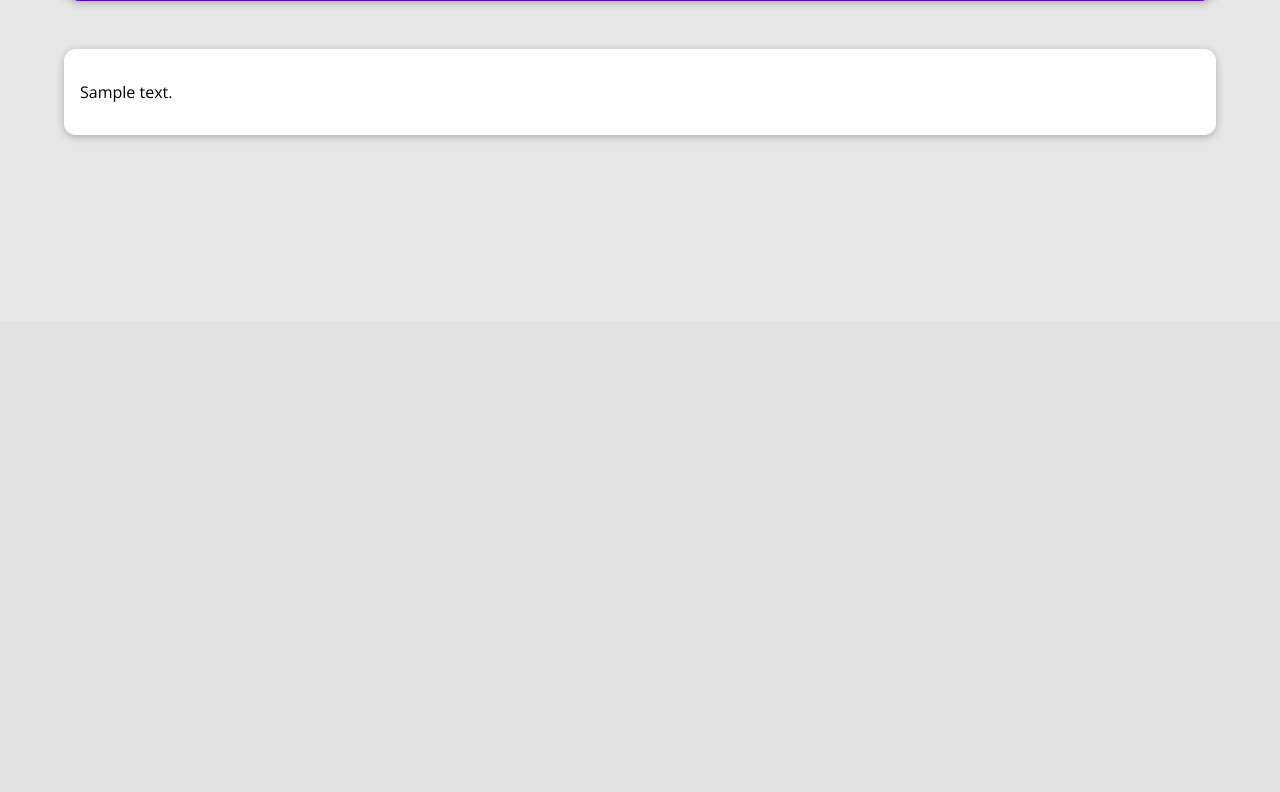
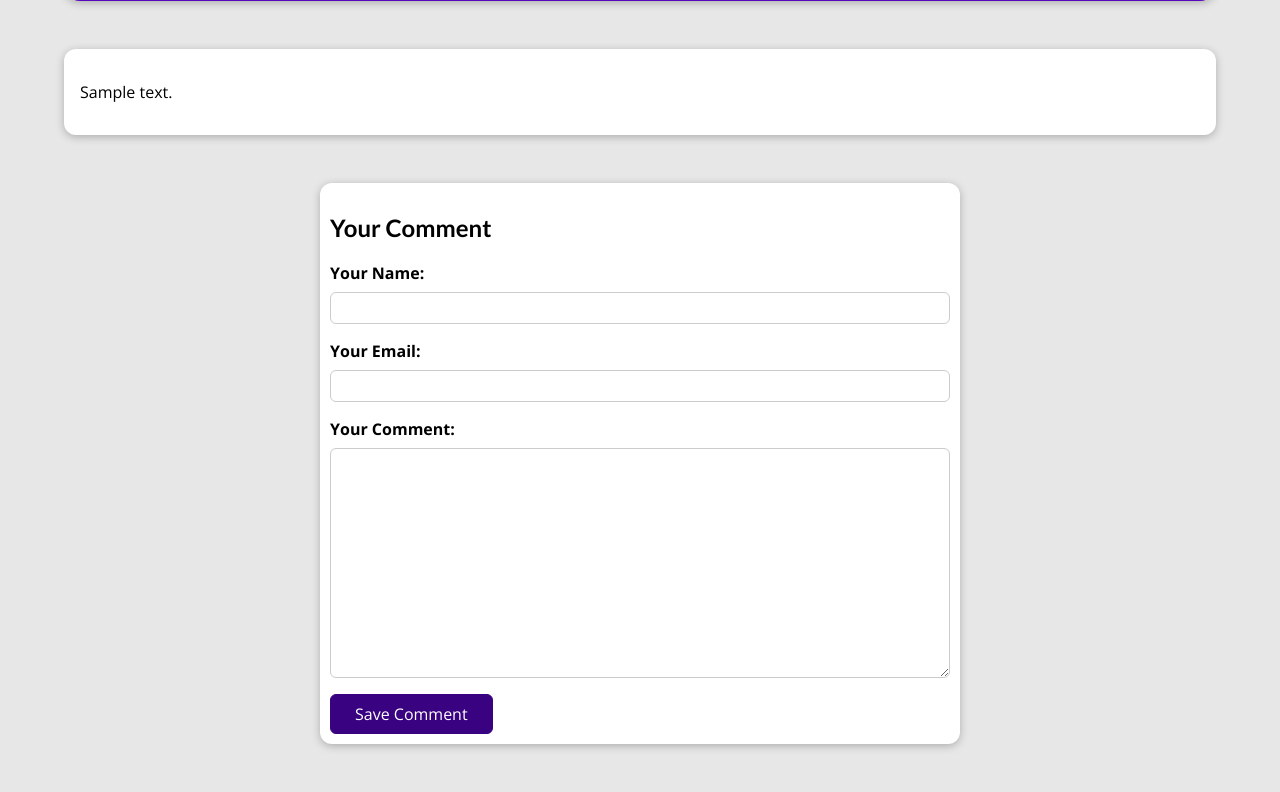
Before and after one commit to tahanyAli/blog, a Django app: a page that uses blog/templates/blog/post-detail.html in a window 1280 px wide. Shown: the part 479-1271 px from the top of the page. Before the commit the page ends 618 px from the top, so only its background shows below. Run offline with Django 4.2, Linux system fonts and the light colour scheme; tables that the repository leaves empty hold one stand-in row (values such as "Sample post"); grey boxes marked "Sample" are stand-in pictures.

Commit message:
feat:adding images and comments

```diff
--- /dev/null
+++ b/blog/forms.py
@@ -0,0 +1,11 @@
+from django import forms
+from .models import Comment
+class CommentForm(forms.ModelForm):
+    class Meta:
+        model = Comment
+        exclude = ["post"]
+        labels = {
+            "user_name": "Your Name",
+            "user_email": "Your Email",
+            "text":"Your Comment"
+        }
--- a/blog/models.py
+++ b/blog/models.py
@@ -19,9 +19,16 @@ class Author(models.Model):
 class Post(models.Model):
     title = models.CharField(max_length=150)
     excerpt = models.CharField(max_length=200)
-    image_name = models.CharField(max_length=100)
+    # image_name = models.CharField(max_length=100)
+    image = models.ImageField(upload_to='posts', null=True)
     date = models.DateField(auto_now=True)
     slug = models.SlugField(unique=True, db_index=True)
     content = models.TextField(validators=[MinLengthValidator])
     author = models.ForeignKey(Author,null=True, on_delete=models.SET_NULL, related_name="posts")
     tags = models.ManyToManyField(Tag)
+
+class Comment(models.Model):
+    user_name = models.CharField(max_length=120)
+    user_email = models.EmailField()
+    text = models.TextField(max_length=400)
+    post = models.ForeignKey(Post, on_delete=models.CASCADE, related_name="comments")
--- a/blog/static/blog/post-detail.css
+++ b/blog/static/blog/post-detail.css
@@ -71,3 +71,44 @@ main {
     padding: 0.5rem 1rem;
     border-radius: 8px;
 }
+
+.form-control {
+    margin-bottom: 1rem;
+}
+.form-control label {
+    font-weight: bold;
+    margin-bottom: 0.5rem;
+    display: block;
+}
+.form-control input,
+.form-control textarea {
+    display: block;
+    width: 100%;
+    font: inherit;
+    padding: 0.25rem;
+    border-radius: 6px;
+    border: 1px solid #ccc;
+}
+#comment-form {
+    padding: 10px;
+    width: 90%;
+    max-width: 40rem;
+    margin: 3rem auto;
+    border-radius: 12px;
+    background-color: white;
+    box-shadow: 0 2px 8px rgba(0, 0, 0, 0.25);
+}
+#comment-form button {
+    font: inherit;
+    background-color: #390281;
+    color: white;
+    border: 1px solid #390281;
+    padding: 0.5rem 1.5rem;
+    border-radius: 6px;
+    cursor: pointer;
+}
+#comment-form button:hover,
+#comment-form button:active {
+    background-color: #4f0ba7;
+    border-color: #4f0ba7;
+}
--- a/blog/templates/blog/includes/post.html
+++ b/blog/templates/blog/includes/post.html
@@ -1,8 +1,9 @@
-{% load static %}
+{% comment %} {% load static %} {% endcomment %}
 <li>
     <article class="post">
       <a href="{% url 'post-detail-page' post.slug %}">
-        <img src="{% static "blog/images/"|add:post.image_name%}" alt={{post.title}} />
+        {% comment %} <img src="{% static "blog/images/"|add:post.image_name%}" alt={{post.title}} /> {% endcomment %}
+        <img src="{{ post.image.url }}" alt={{post.title}} />
         <div class="post__content">
           <h3>{{post.title}}</h3>
           <p>
--- a/blog/templates/blog/post-detail.html
+++ b/blog/templates/blog/post-detail.html
@@ -15,14 +15,36 @@
         {% endfor %}
     </div>
     <article>
-        <img src="{% static 'blog/images/'|add:post.image_name %}" alt={{ post.title }} />
+        {% comment %} <img src="{% static 'blog/images/'|add:post.image_name %}" alt={{ post.title }} /> {% endcomment %}
+        <img src="{{ post.image.url }}" alt={{ post.title }} />
         <address>By <a href="mailto:{{ post.author.email_address }}">{{ post.author|title }}</a></address>
         <div>
             Last updated on <time>{{ post.date|date:"d M Y" }}</time>
         </div>
     </article>
 </section>
+{% if comment_form.errors %}
+<div id="alert">
+    <h2>Saving the comment failed!</h2>
+    <p>Please check the comment form below the post and fix your errors</p>
+</div>
+{% endif %}
 <main>
     {{ post.content|linebreaks }}
 </main>
+<section id="comment-form">
+    <h2>Your Comment</h2>
+    <form action="{% url "post-detail-page" post.slug %}" method="POST">
+        {% csrf_token %}
+        {% for form_field in comment_form %}
+        <div class="form-control">
+            {{ form_field.label_tag }}
+            {{ form_field }}
+            {{ form_field.errors }}
+        </div>
+        {% endfor %}
+        {% comment %} {{ comment_form }} {% endcomment %}
+        <button>Save Comment</button>
+    </form>
+</section>
 {% endblock %}
--- a/blog/urls.py
+++ b/blog/urls.py
@@ -1,7 +1,11 @@
 from django.urls import path
 from . import views
 urlpatterns = [
-    path('', views.starting_page, name="starting-page"),
-    path('posts', views.posts, name="posts-page"),
-    path('posts/<slug:slug>', views.post_detail, name="post-detail-page")#posts/my-first-app
+    # path('', views.starting_page, name="starting-page"),
+    # path('posts', views.posts, name="posts-page"),
+    # path('posts/<slug:slug>', views.post_detail, name="post-detail-page")#posts/my-first-app
+    path('', views.StartingPageView.as_view(), name="starting-page"),
+    path('posts', views.AllPostsView.as_view(), name="posts-page"),
+    path('posts/<slug:slug>', views.SinglePostView.as_view(), name="post-detail-page")#posts/my-first-app
+
 ]
--- a/blog/views.py
+++ b/blog/views.py
@@ -1,24 +1,84 @@
 from django.shortcuts import render,get_object_or_404
+from django.views.generic import ListView, DetailView
+from django.http import HttpResponseRedirect
+from django.urls import reverse
+from django.views import View
 from .models import Post
+from .forms import CommentForm
+# Create your views here.
+## function based views
 
-# Create your views here.
+# def starting_page(request):
+#     latest_posts = Post.objects.all().order_by("-date")[:3] # most recent posts
+#     return render(request, "blog/index.html", {
+#         "posts": latest_posts
+#     })
 
+# def posts(request):
+#     all_posts = Post.objects.all().order_by("-date")
+#     return render(request, "blog/all-posts.html", {
+#         "all_posts": all_posts
+#     })
 
-def starting_page(request):
-    latest_posts = Post.objects.all().order_by("-date")[:3] # most recent posts
-    return render(request, "blog/index.html", {
-        "posts": latest_posts
-    })
+# def post_detail(request, slug):
+#     identified_post = get_object_or_404(Post, slug=slug)
+#     return render(request, "blog/post-detail.html",{
+#         "post": identified_post,
+#         "post_tags": identified_post.tags.all()
+#     })
 
-def posts(request):
-    all_posts = Post.objects.all().order_by("-date")
-    return render(request, "blog/all-posts.html", {
-        "all_posts": all_posts
-    })
+## class based views
+class StartingPageView(ListView):
+    template_name = "blog/index.html"
+    model = Post
+    ordering = ["-date"]
+    context_object_name = "posts"
+    def get_queryset(self):
+        queryset = super().get_queryset()
+        data = queryset[:3]
+        return data
 
-def post_detail(request, slug):
-    identified_post = get_object_or_404(Post, slug=slug)
-    return render(request, "blog/post-detail.html",{
-        "post": identified_post,
-        "post_tags": identified_post.tags.all()
-    })
+class AllPostsView(ListView):
+    template_name = "blog/all-posts.html"
+    model = Post
+    ordering = ["-date"]
+    context_object_name = "all_posts"
+
+# class SinglePostView(DetailView):
+#     template_name = "blog/post-detail.html"
+#     model = Post
+
+#     def get_context_data(self, **kwargs):
+#         context = super().get_context_data(**kwargs)
+#         context["post_tags"] = self.object.tags.all()
+#         context["comment_form"] = CommentForm()
+#         return context
+
+class SinglePostView(View):
+    template_name = "blog/post-detail.html"
+    model = Post
+
+    def get(self, request, slug):
+        post = Post.objects.get(slug=slug)
+        context = {
+            "post": post,
+            "post_tags": post.tags.all(),
+            "comment_form": CommentForm()
+        }
+        return render(request, "blog/post-detail.html", context)
+
+    def post(self, request, slug):
+        comment_form = CommentForm(request.POST)
+        post = Post.objects.get(slug=slug)
+        if comment_form.is_valid():
+            comment = comment_form.save(commit=False)
+            comment.post = post
+            comment.save()
+            return HttpResponseRedirect(reverse("post-detail-page", args=[slug]))
+
+        context = {
+            "post": post,
+            "post_tags": post.tags.all(),
+            "comment_form": CommentForm()
+        }
+        return render(request, "blog/post-detail.html", context)
--- a/my_site/settings.py
+++ b/my_site/settings.py
@@ -127,3 +127,7 @@ STATICFILES_DIRS = [
 # https://docs.djangoproject.com/en/4.0/ref/settings/#default-auto-field
 
 DEFAULT_AUTO_FIELD = 'django.db.models.BigAutoField'
+
+MEDIA_ROOT = BASE_DIR / "uploads"
+
+MEDIA_URL = "/files/"
--- a/my_site/urls.py
+++ b/my_site/urls.py
@@ -15,8 +15,9 @@ Including another URLconf
 """
 from django.contrib import admin
 from django.urls import path,include
-
+from django.conf.urls.static import static
+from django.conf import settings
 urlpatterns = [
     path('admin/', admin.site.urls),
     path('', include("blog.urls")),#http://localhost/
-]
+] + static(settings.MEDIA_URL, document_root=settings.MEDIA_ROOT)
```
Also changed, not shown: blog/migrations/0002_remove_post_image_name_post_image.py (added), blog/migrations/0003_comment.py (added), uploads/posts/salad-2068220_1920.jpg (added).
